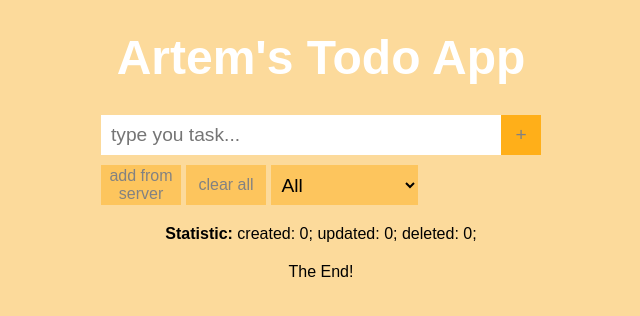
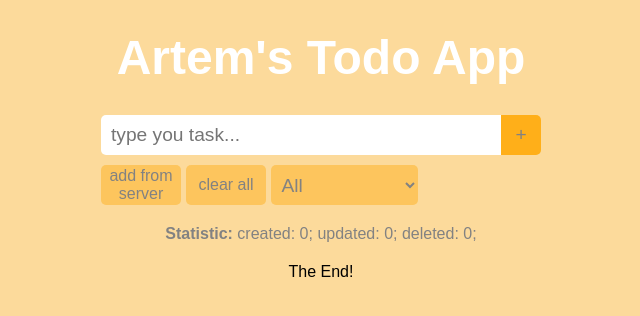
Before and after one commit to ArtemLigerko/my-todo-app, a React (Create React App) app: page / in a window 1280 px wide. Shown: the top 316 px of the page, without its empty margins (319-959 px from the left). Built offline with nearby package versions, Linux system fonts and the light colour scheme.

Commit message:
v1.7.1 Add random todo background color

```diff
--- a/src/App.js
+++ b/src/App.js
@@ -21,7 +21,6 @@ const AppWrapper = styled.div`
   flex-direction: column;
   align-items: center;
 `
-
 
 function App() {
   const [inputText, setInputText] = useState('');
--- a/src/App.scss
+++ b/src/App.scss
@@ -130,6 +130,7 @@ body {
     border: none;
     color: rgb(120, 120, 120);
     cursor: pointer;
+    margin-right: 1px;
 }
 
 .delTodoButton {
--- a/src/components/Statistic.js
+++ b/src/components/Statistic.js
@@ -1,8 +1,13 @@
 import React from "react";
+import styled from "styled-components";
+
+const StatisticBar = styled.div`
+  color: rgb(130, 130, 130);
+`
 
 function Statistic({ counter }) {
     return (
-        <div>
+        <StatisticBar>
             <b>Statistic: </b>
             {/* created: {counter[0]};
             updated: {counter[1]};
@@ -10,7 +15,7 @@ function Statistic({ counter }) {
             created: {counter.counterCreated};
             updated: {counter.counterUpdated};
             deleted: {counter.counterDeleted};
-        </div>
+        </StatisticBar>
     )
 }
 
--- a/src/components/Todo.js
+++ b/src/components/Todo.js
@@ -29,10 +29,12 @@ const UpTodoButton = styled(DownTodoButton)`
 `
 const TodoTextArea = styled.li`
     padding: 0.3rem;
+    margin: 0 5px;
     width: 400px;
     list-style-type: none;
     text-align: left;
     font-size: 1.2rem;
+    border-radius: 5px;
     text-decoration-line: ${props => props.completed ? 'line-through' : 'none'};
     ${'' /* color: ${props => props.completed ? 'rgb(180, 180, 180)' : 'black'}; */}
     ${'' /* background-color: ${props => props.completed ? 'rgb(180, 255, 212)' : 'white'}; */}
@@ -73,6 +75,7 @@ const TodoButtons = styled.button`
     border: none;
     border-radius: 5px;
     cursor: pointer;
+    margin-right: 2px;
 `
 const DoneTodoButton = styled(TodoButtons)`
     color: ${props => props.disabledTheme ? 'rgb(180, 180, 180)' : 'rgb(120, 120, 120)'};
@@ -89,13 +92,16 @@ const EditTodoButton = styled(TodoButtons)`
     color: ${props => props.disabledTheme ? 'rgb(180, 180, 180)' : 'rgb(120, 120, 120)'};
     background-color: ${props => props.disabledTheme ? 'rgb(230, 230, 230)' : 'rgb(255, 175, 25)'};
 `
+
 const TodoEditInput = styled.input`
     padding: 0.3rem;
+    margin: 0 5px;
     width: 400px;
     height: 32px;
     font-size: 1.2rem;
     border-style: dotted;
     border-width: 1.8px;
+    border-radius: 5px;
     &:focus {
         outline: none;
     }
--- a/src/components/TodoInputBar.js
+++ b/src/components/TodoInputBar.js
@@ -16,6 +16,7 @@ const InputTodoBar = styled.input`
     width: 400px;
     height: 40px;
     border-style: none;
+    border-radius: 5px 0 0 5px;
     /* border: none; */
     background-color: white;
     &:focus {
@@ -31,6 +32,7 @@ const AddTodoButton = styled.button`
     background-color: rgb(255, 175, 25);
     /* border: rgb(252, 218, 155) solid 1px; */
     border: none;
+    border-radius: 0 5px 5px 0;
     color: rgb(130, 130, 130);
     cursor: pointer;
 `
@@ -43,6 +45,7 @@ const OptionButtons = styled.button`
     width: 80px;
     height: 40px;
     background-color: rgb(253, 197, 93);
+    border-radius: 5px;
     /* border: rgb(252, 218, 155) solid 1px; */
     border: none;
     color: rgb(130, 130, 130);
@@ -55,8 +58,10 @@ const FilterTodoSelector = styled.select`
     padding: 0.4rem;
     margin-right: 5px;
     height: 40px;
+    color: rgb(130, 130, 130);
     background-color: rgb(253, 197, 93);
     border: none;
+    border-radius: 5px;
     cursor: pointer;
     &:focus {
         outline: none;
```
